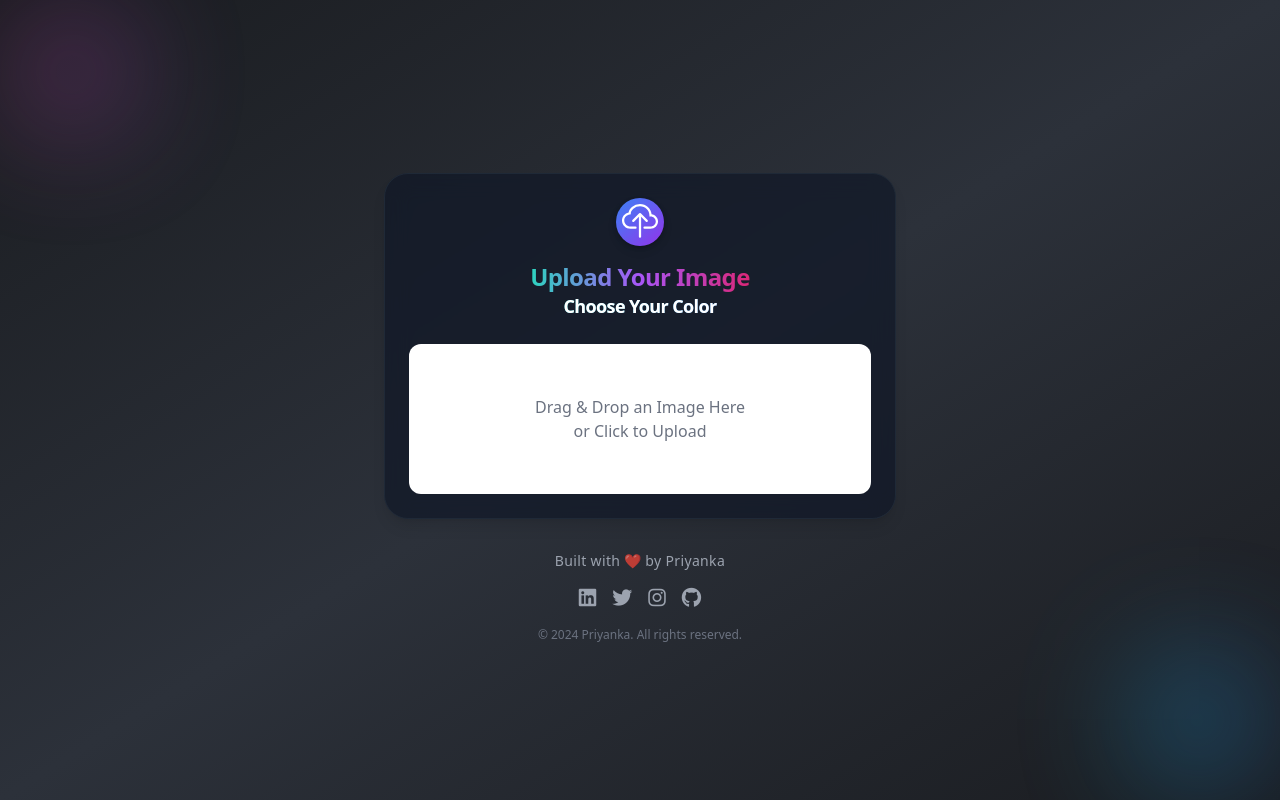
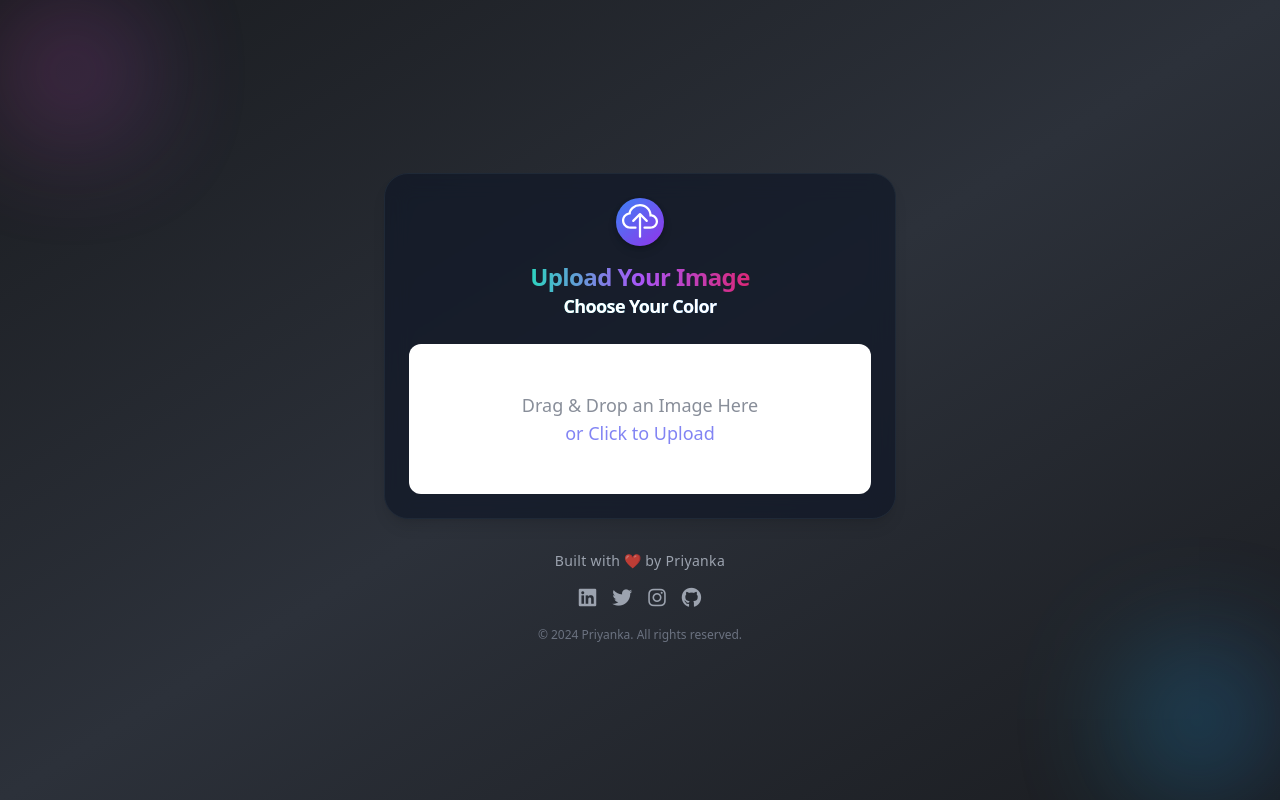
Before and after one commit to priyankap0101/PicColorPicker, a React (Vite) app: page / in a window 1280 px wide. Built offline with nearby package versions, Linux system fonts and the light colour scheme.

Commit message:
Enhance the 'Drag & Drop' image upload text with improved styling. Increased font size, adjusted text alignment, and added hover effects for a more prominent and user-friendly appearance. Improved text clarity for better accessibility.

```diff
--- a/src/component/ImageUpload.jsx
+++ b/src/component/ImageUpload.jsx
@@ -185,8 +185,9 @@ const ImageUpload = () => {
 
         {/* Placeholder Text */}
         {!imageData && (
-          <p className="absolute text-center text-gray-500">
-            Drag & Drop an Image Here <br /> or Click to Upload
+          <p className="absolute text-lg font-medium text-center text-gray-500 opacity-80">
+            Drag & Drop an Image Here <br />
+            <span className="text-indigo-500">or Click to Upload</span>
           </p>
         )}
       </div>
```
